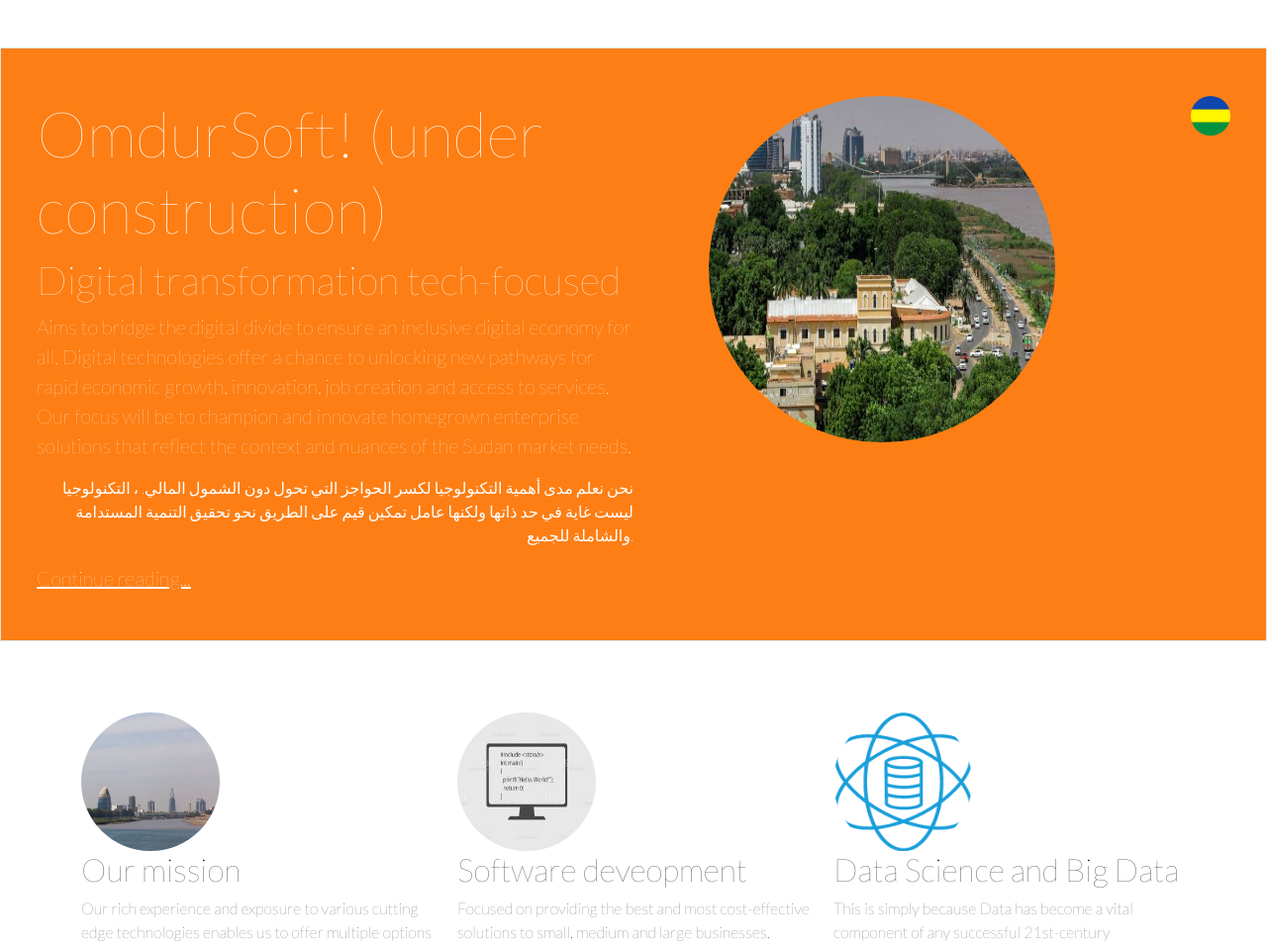
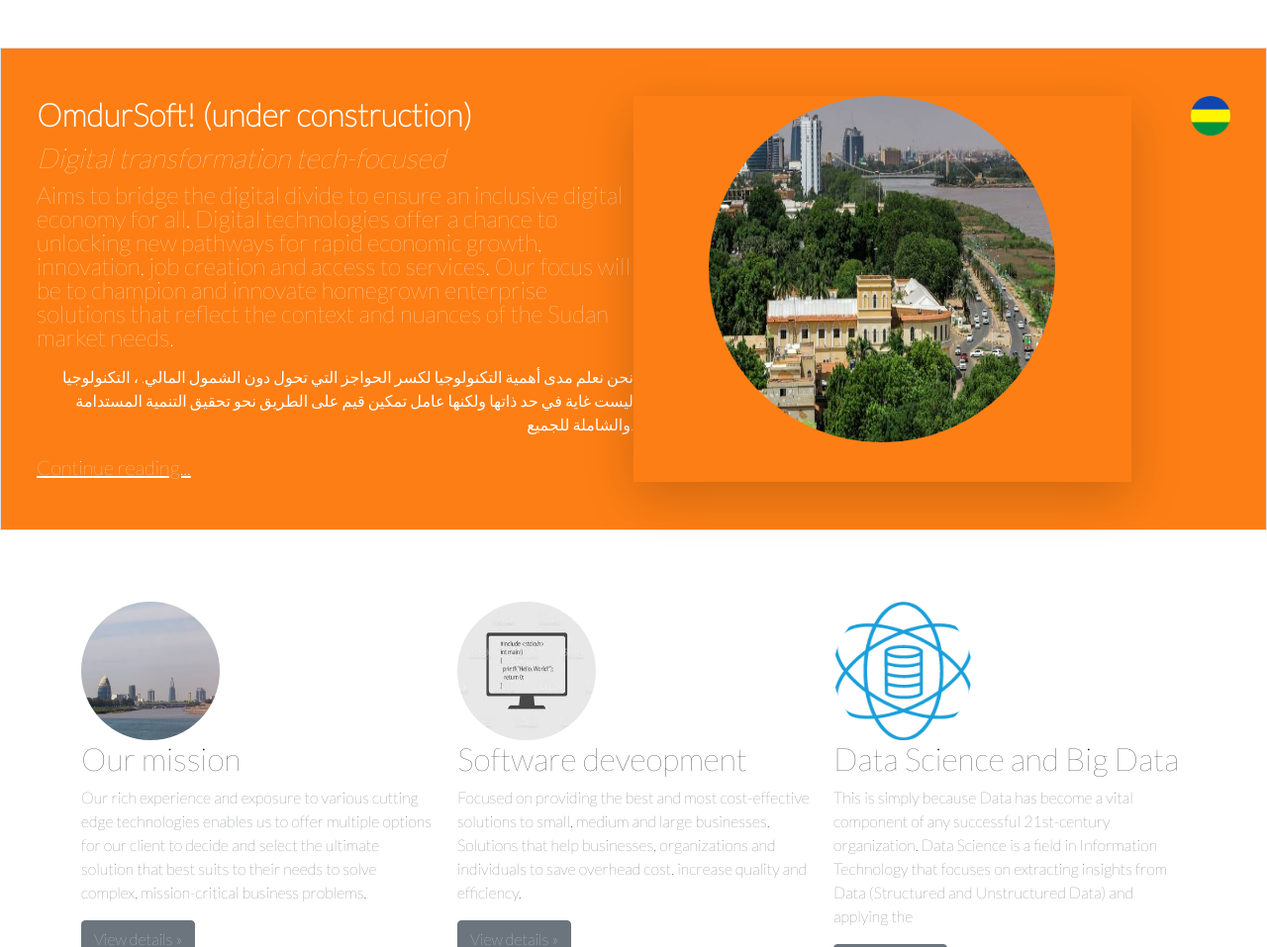
Before and after one commit to magdimahmed/omdursoft, a Django app: page / in a window 1280 px wide. Shown: the part 176-1133 px from the top of the page at 99% size. Run offline with Django 4.2, Linux system fonts and the light colour scheme; data comes from the database, SQL or seed files in the repository.

Commit message:
fix jumbo style

```diff
--- a/portfolio/templates/portfolio/home.html
+++ b/portfolio/templates/portfolio/home.html
@@ -7,13 +7,13 @@
 <div class="container-fluid text-sm-right p-5 border text-white" style="background-color: #fd7e14;"> <!-- bg-light is background color & p-5 is padding -->
         <div class="row">
         <div class="col-md-6 px-0">
-          <h1 class="display-3 text-white font-italic">OmdurSoft! (under construction)</h1>
-          <h3 class="display-6 text-white font-italic">Digital transformation tech-focused</h3>
-          <p class="lead text-white">Aims to bridge the digital divide to ensure an inclusive digital economy for all. Digital technologies offer a chance to unlocking new pathways for rapid economic growth, innovation, job creation and access to services. Our focus will be to champion and innovate homegrown enterprise solutions that reflect the context and nuances of the Sudan market needs.</p>
+          <h1 class="display-3 fs-2 fw-bold text-white font-italic">OmdurSoft! (under construction)</h1>
+          <h3 class="display-6 fs-3 fst-italic text-white font-italic">Digital transformation tech-focused</h3>
+          <p class="lead fs-4 lh-1 text-white">Aims to bridge the digital divide to ensure an inclusive digital economy for all. Digital technologies offer a chance to unlocking new pathways for rapid economic growth, innovation, job creation and access to services. Our focus will be to champion and innovate homegrown enterprise solutions that reflect the context and nuances of the Sudan market needs.</p>
           <p class="text-end text-white">نحن نعلم مدى أهمية التكنولوجيا لكسر الحواجز التي تحول دون الشمول المالي. ، التكنولوجيا ليست غاية في حد ذاتها ولكنها عامل تمكين قيم على الطريق نحو تحقيق التنمية المستدامة والشاملة للجميع.</p>
           <p class="lead mb-0"><a href="{% url 'blog:all_blogs'%}" class="text-white font-weight-bold">Continue reading...</a></p>
         </div>
-        <div class="col-md-5 px-0">
+        <div class="col-md-5 px-0 shadow-lg">
             <img class="rounded-circle mx-auto d-block" src="{% static 'portfolio/siw9.jpeg' %}"  alt="Generic placeholder image" width="350" height="350">
         </div>
         <div class="col-md-1 px-0">
```
